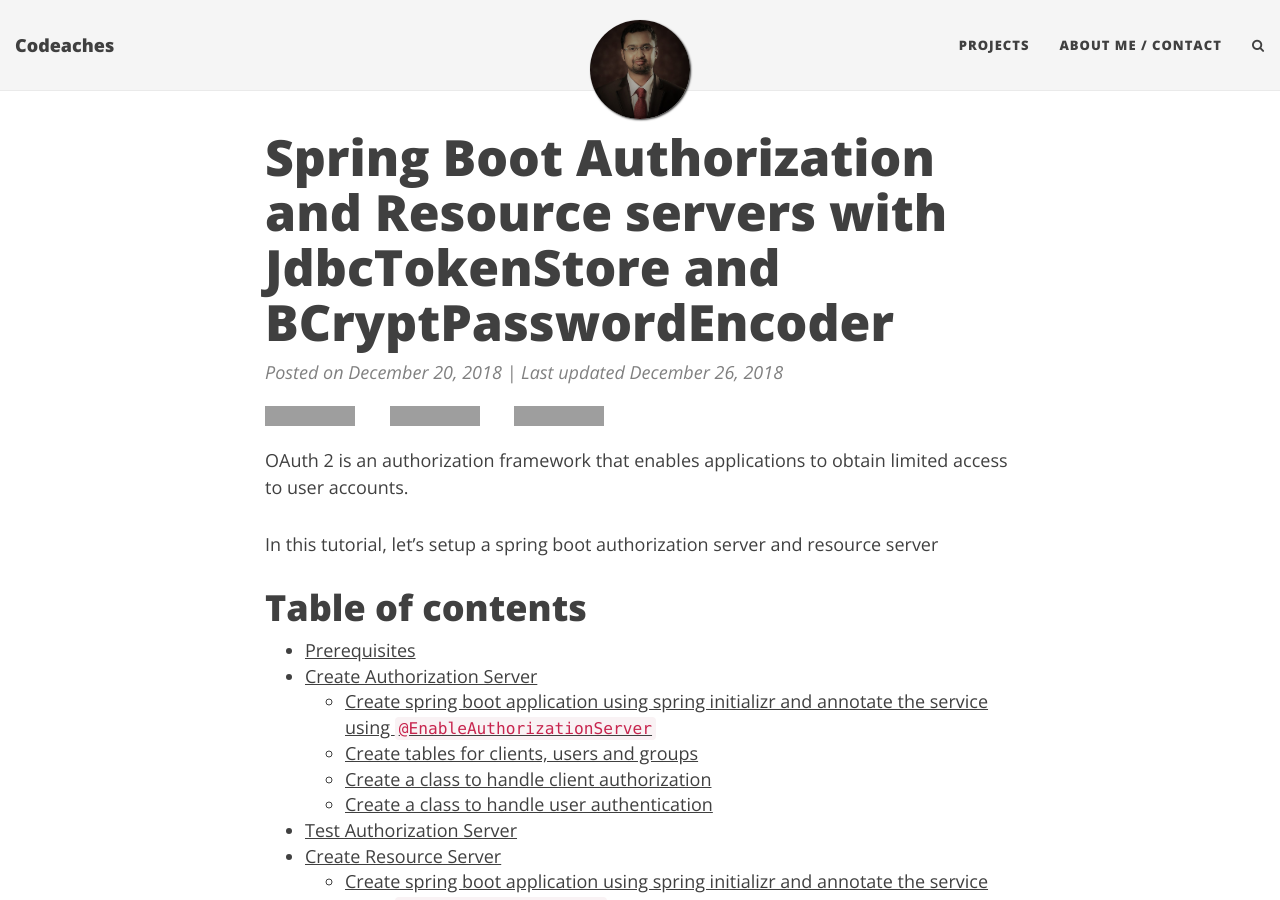
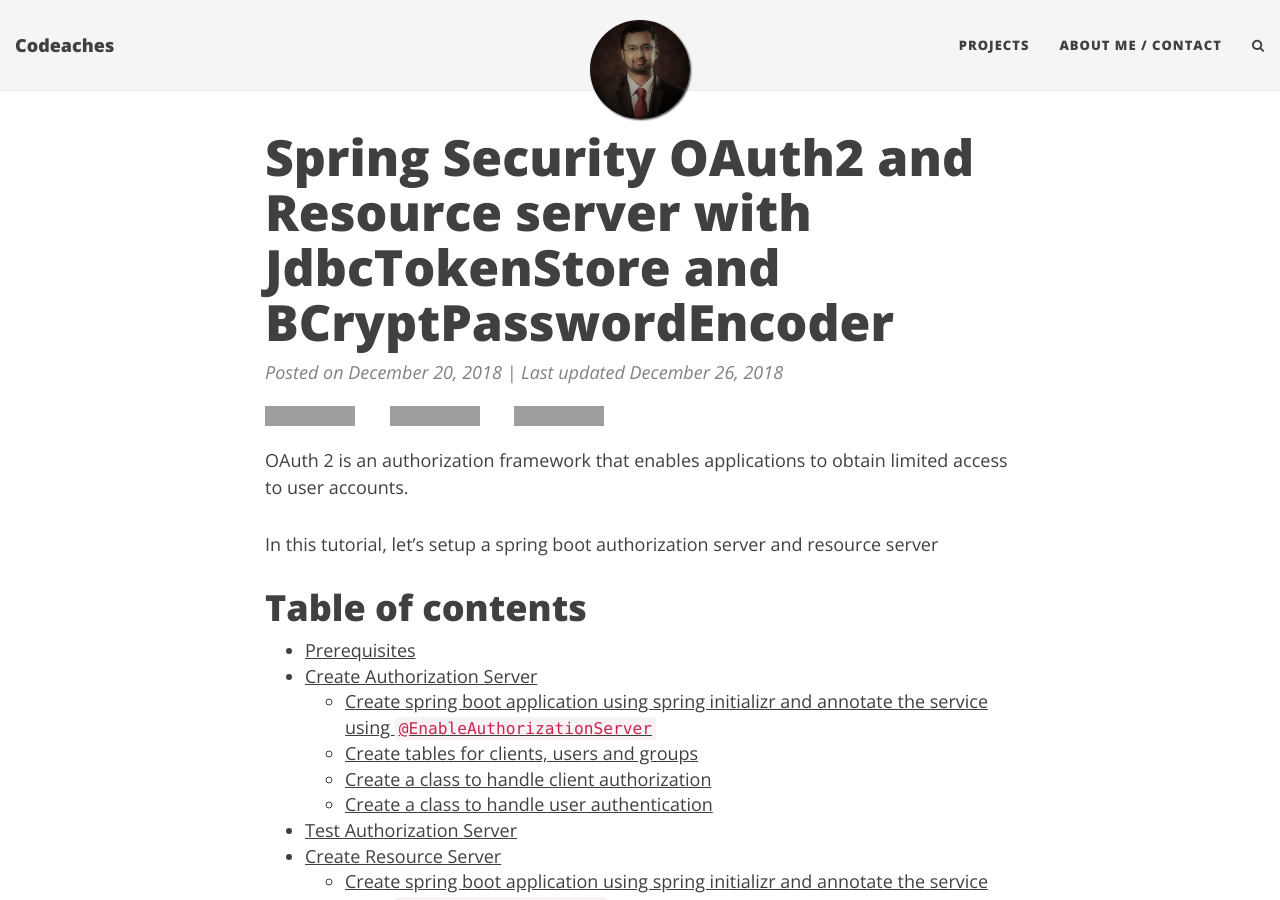
Before and after one commit to codeaches/codeaches.github.io, a Jekyll site: the page built from _posts/2018-12-20-Spring Boot-OAuth2 and Resource Server setup.md, in a window 1280 px wide and 900 px high, cut to the strip 0-900 px from the top of the window. Built offline with Jekyll 4.4.1, drawn with Linux system fonts in a browser that asks for light colours; nearby versions of some CDN libraries; comment, search, counter and statistics services are not loaded; some of the changed lines change nothing that is shown; grey boxes are pictures that could not be loaded.

Commit message:
no message

```diff
--- a/_posts/2018-12-20-Spring Boot-OAuth2 and Resource Server setup.md
+++ b/_posts/2018-12-20-Spring Boot-OAuth2 and Resource Server setup.md
@@ -1,11 +1,11 @@
 ---
 layout: post
-title: "Spring Boot Authorization and Resource servers with JdbcTokenStore and BCryptPasswordEncoder"
+title: "Spring Security OAuth2 and Resource server with JdbcTokenStore and BCryptPasswordEncoder"
 tags: [codeaches,java,openjdk,spring,spring boot,spring cloud,oauth2,professional,rstats,r-bloggers,tutorial, popular]
 date: 2018-12-20 9:00:00 -0700
 image: /img/blog/oauth2server/oauth2server.jpg
 share-img: /img/blog/oauth2server/oauth2server.jpg
-permalink: /oauth2server-resourceserver-jdbctokenstore-bcryptpasswordencoder/
+permalink: /spring-security-oauth2-and-resource-server/
 layout: post
 comments: true
 show-share: true
@@ -421,7 +421,7 @@ Let's create a Spring Boot REST Service named petstore and expose couple of end
 
 Let's utilize [spring initializr web tool](https://start.spring.io/){:target="_blank"} and create a skeleton spring boot project for Resource Server. I have updated Group field to "com.codeaches", Artifact to "petstore" and selected `Web`,`Security` and `Cloud OAuth2` dependencies.
 
-![Spring initializr web tool](/img/blog/petstore/petstore-initializr.gif){:target="_blank"}
+![Spring initializr web tool](/img/blog/oauth2server/petstore-initializr.gif){:target="_blank"}
 
 Click on `Generate Project`. You will see that the project will be downloaded as petsore.zip file on your hard drive.
 
--- a/js/main.js
+++ b/js/main.js
@@ -1,5 +1,6 @@
-// Dean Attali 2016
-
+/**
+ *
+ */
 var main = {
 
 	bigImgEl : null,
@@ -11,13 +12,17 @@ var main = {
 		main.initAddThis();
 
 		// Check if there is a scrollbox to initialize
-    if ($("#scroll-box").length > 0 && Cookies.get('daScrollboxSubscribe3') === undefined) {
+		if ($("#scroll-box").length > 0
+				&& Cookies.get('daScrollboxSubscribe3') === undefined) {
 			if ($("article").length > 0) {
-        main.scrollBoxCheck = $("article").offset().top + $("article").height() * 0.4;
+				main.scrollBoxCheck = $("article").offset().top
+						+ $("article").height() * 0.4;
 				$("#scroll-box-close").click(function() {
 					$("#scroll-box").fadeOut(500);
 					$("body").removeClass("scroll-box-on");
-          Cookies.set('daScrollboxSubscribe3', '1', { expires: 1 });
+					Cookies.set('daScrollboxSubscribe3', '1', {
+						expires : 1
+					});
 				});
 			}
 		}
@@ -33,7 +38,9 @@ var main = {
 			// Check if the scrollbox should be made visible
 			if (main.scrollBoxCheck) {
 				if ($(window).scrollTop() > main.scrollBoxCheck) {
-          setTimeout( function(){ $("#scroll-box").fadeIn(500); }, 500);
+					setTimeout(function() {
+						$("#scroll-box").fadeIn(500);
+					}, 500);
 					main.scrollBoxCheck = false;
 					$("body").addClass("scroll-box-on");
 				}
@@ -42,14 +49,15 @@ var main = {
 		});
 
 		// On mobile, hide the avatar when expanding the navbar menu
-    $('#main-navbar').on('show.bs.collapse', function () {
+		$('#main-navbar').on('show.bs.collapse', function() {
 			$(".navbar").addClass("top-nav-expanded");
 		});
-    $('#main-navbar').on('hidden.bs.collapse', function () {
+		$('#main-navbar').on('hidden.bs.collapse', function() {
 			$(".navbar").removeClass("top-nav-expanded");
 		});
 
-    // On mobile, when clicking on a multi-level navbar menu, show the child links
+		// On mobile, when clicking on a multi-level navbar menu, show the child
+		// links
 		$('#main-navbar').on("click", ".navlinks-parent", function(e) {
 			var target = e.target;
 			$.each($(".navlinks-parent"), function(key, value) {
@@ -64,12 +72,11 @@ var main = {
 		// show a message if there is one to show
 		var qs = main.getQueryParams();
 		if (qs.message) {
-      $(".container")[0].innerHTML =
-        '<div class="row"><div class="col-lg-8 col-lg-offset-2 col-md-10 col-md-offset-1">' +
-          '<div class="alert alert-success" role="alert">' +
-            qs.message +
-        "</div></div></div>" +
-        $(".container")[0].innerHTML;
+			$(".container")[0].innerHTML = '<div class="row"><div class="col-lg-8 col-lg-offset-2 col-md-10 col-md-offset-1">'
+					+ '<div class="alert alert-success" role="alert">'
+					+ qs.message
+					+ "</div></div></div>"
+					+ $(".container")[0].innerHTML;
 		}
 
 		// show the big header image
@@ -77,8 +84,11 @@ var main = {
 
 		// set up Google Analytics event tracking
 		if (typeof ga === "function") {
-      $("a[data-ga-event]").click(function() {
-        ga('send', 'event', $(this).data("ga-category"), $(this).data("ga-action"), $(this).data("ga-label"));
+			$("a[data-ga-event]").click(
+					function() {
+						ga('send', 'event', $(this).data("ga-category"),
+								$(this).data("ga-action"), $(this).data(
+										"ga-label"));
 					});
 		}
 	},
@@ -96,7 +106,8 @@ var main = {
 			var desc = imgInfo.desc;
 			main.setImg(src, desc);
 
-	    // For better UX, prefetch the next image so that it will already be loaded when we want to show it
+			// For better UX, prefetch the next image so that it will already be
+			// loaded when we want to show it
 			var getNextImg = function() {
 				var imgInfo = main.getImgInfo();
 				var src = imgInfo.src;
@@ -104,21 +115,27 @@ var main = {
 
 				var prefetchImg = new Image();
 				prefetchImg.src = src;
-  		  // if I want to do something once the image is ready: `prefetchImg.onload = function(){}`
+				// if I want to do something once the image is ready:
+				// `prefetchImg.onload = function(){}`
 
 				setTimeout(function() {
-    		  var img = $("<div></div>").addClass("big-img-transition").css("background-image", 'url(' + src + ')');
+					var img = $("<div></div>").addClass("big-img-transition")
+							.css("background-image", 'url(' + src + ')');
 					$(".intro-header.big-img").prepend(img);
-    		  setTimeout(function(){ img.css("opacity", "1"); }, 50);
+					setTimeout(function() {
+						img.css("opacity", "1");
+					}, 50);
 
-  		    // after the animation of fading in the new image is done, prefetch the next one
-    		  //img.one("transitioned webkitTransitionEnd oTransitionEnd MSTransitionEnd", function(){
+					// after the animation of fading in the new image is done,
+					// prefetch the next one
+					// img.one("transitioned webkitTransitionEnd oTransitionEnd
+					// MSTransitionEnd", function(){
 					setTimeout(function() {
 						main.setImg(src, desc);
 						img.remove();
 						getNextImg();
 					}, 1000);
-    		  //});
+					// });
 				}, 6000);
 			};
 
@@ -151,7 +168,8 @@ var main = {
 
 	// get the GET parameters in the URL
 	getQueryParams : function() {
-    var qs = document.location.search.replace(/\?/g, "&").split("+").join(" ");
+		var qs = document.location.search.replace(/\?/g, "&").split("+").join(
+				" ");
 
 		var params = {}, tokens, re = /[?&]?([^=]+)=([^&]*)/g;
 
@@ -173,9 +191,11 @@ var main = {
 					var addthis_share = window.addthis_share || {};
 					$.extend(addthis_share, {
 						passthrough : {
-         	 	twitter: {
-         	 	  via: "daattali",
-         	 	  text: trim($("meta[name='twitter:title'").attr("content"), 93) + " #rstats"
+							twitter : {
+								via : "twittertwitter",
+								text : trim($("meta[name='twitter:title'")
+										.attr("content"), 93)
+										+ " #rstats"
 							}
 						}
 					});
```
Also changed, not shown: img/blog/oauth2server/petstore-initializr.gif (renamed from img/blog/petstore/petstore-initializr.gif), img/blog/oauth2server/petstore.jpg (renamed from img/blog/petstore/petstore.jpg). Lines whose indentation alone changed are shown as unchanged.
